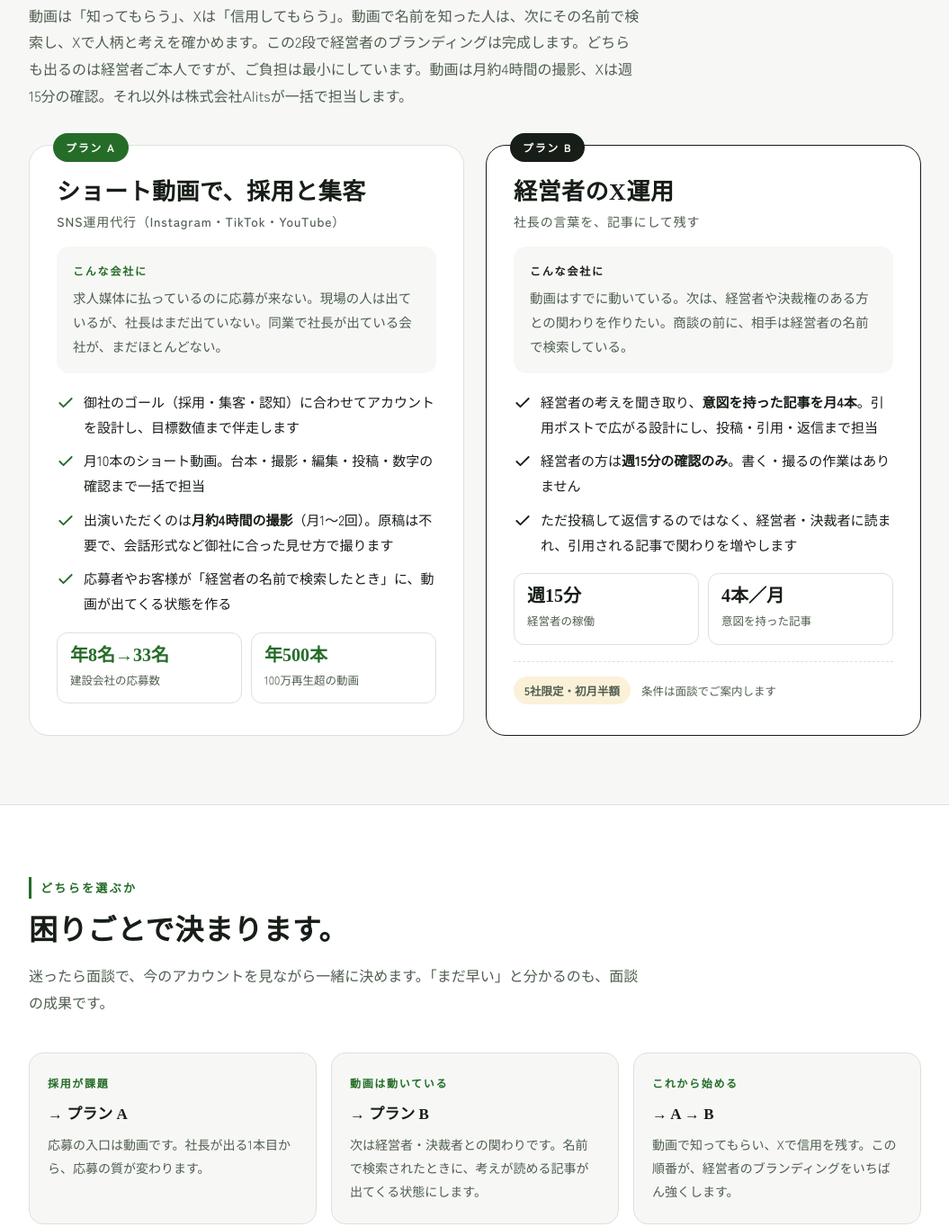
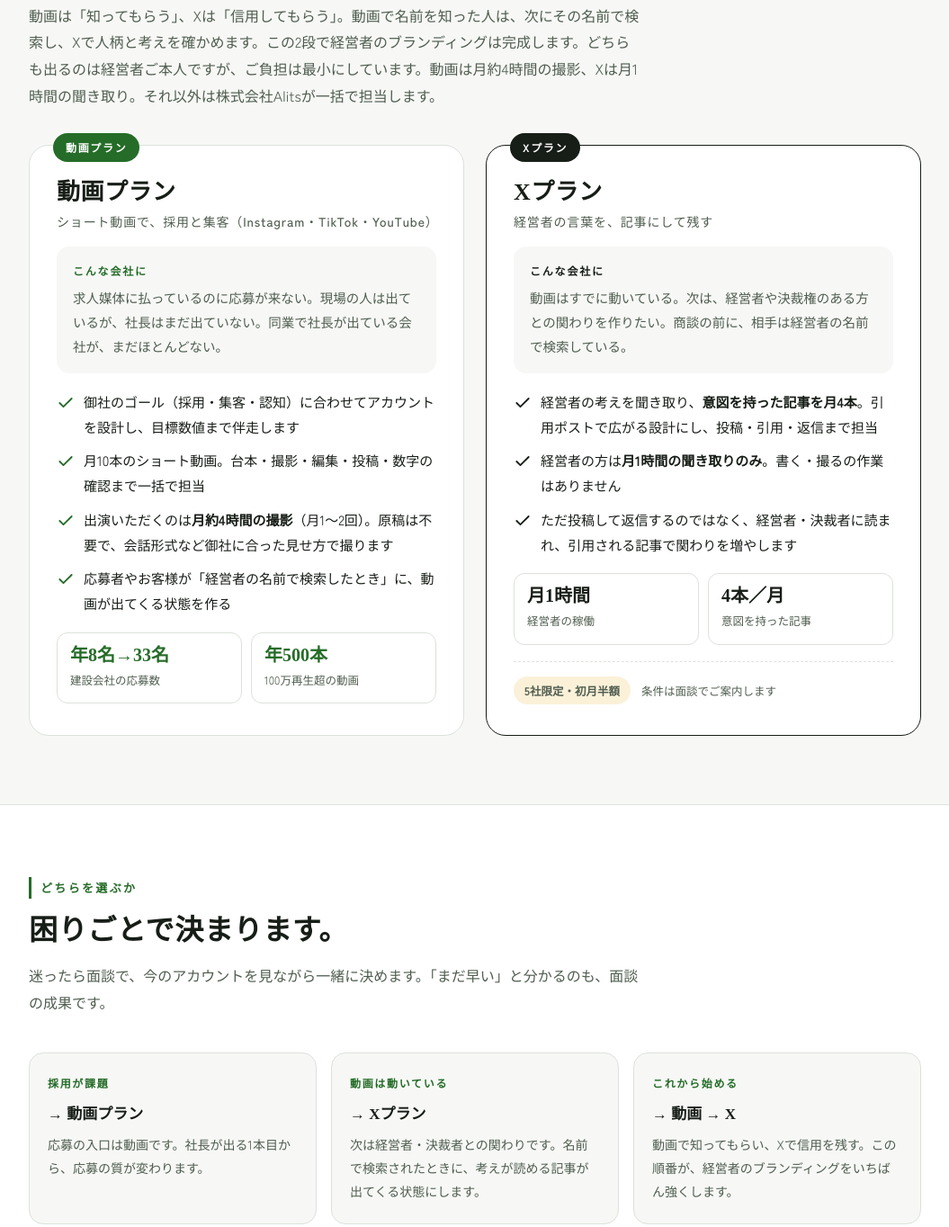
Before and after one commit to alits-jp/alits-jp.github.io, a plain HTML site: page plan/index.html in a window 1280 px wide. Shown: the part 1058-2422 px from the top of the page at 90% size, without its empty margins (112-1167 px from the left). Drawn offline with Linux system fonts and the light colour scheme; a web font is replaced by a local one.

Commit message:
動画プラン／Xプランの呼び方に統一、Xは月1時間

```diff
--- a/plan/index.html
+++ b/plan/index.html
@@ -185,11 +185,11 @@ fbq('init','1073346848635105');fbq('track','PageView');
   <div class="wrap">
     <div class="eyebrow">2つのプラン</div>
     <h2>動画で知ってもらい、Xで信用を残す。</h2>
-    <p class="sub">動画は「知ってもらう」、Xは「信用してもらう」。動画で名前を知った人は、次にその名前で検索し、Xで人柄と考えを確かめます。この2段で経営者のブランディングは完成します。どちらも出るのは経営者ご本人ですが、ご負担は最小にしています。動画は月約4時間の撮影、Xは週15分の確認。それ以外は株式会社Alitsが一括で担当します。</p>
+    <p class="sub">動画は「知ってもらう」、Xは「信用してもらう」。動画で名前を知った人は、次にその名前で検索し、Xで人柄と考えを確かめます。この2段で経営者のブランディングは完成します。どちらも出るのは経営者ご本人ですが、ご負担は最小にしています。動画は月約4時間の撮影、Xは月1時間の聞き取り。それ以外は株式会社Alitsが一括で担当します。</p>
     <div class="plans">
       <article class="plan a">
-        <span class="tag">プラン A</span>
-        <h3>ショート動画で、採用と集客<small>SNS運用代行（Instagram・TikTok・YouTube）</small></h3>
+        <span class="tag">動画プラン</span>
+        <h3>動画プラン<small>ショート動画で、採用と集客（Instagram・TikTok・YouTube）</small></h3>
         <div class="who"><b>こんな会社に</b><p>求人媒体に払っているのに応募が来ない。現場の人は出ているが、社長はまだ出ていない。同業で社長が出ている会社が、まだほとんどない。</p></div>
         <ul>
           <li><svg viewBox="0 0 24 24"><path d="M20 6 9 17l-5-5"/></svg><span>御社のゴール（採用・集客・認知）に合わせてアカウントを設計し、目標数値まで伴走します</span></li>
@@ -203,16 +203,16 @@ fbq('init','1073346848635105');fbq('track','PageView');
         </div>
       </article>
       <article class="plan b">
-        <span class="tag">プラン B</span>
-        <h3>経営者のX運用<small>社長の言葉を、記事にして残す</small></h3>
+        <span class="tag">Xプラン</span>
+        <h3>Xプラン<small>経営者の言葉を、記事にして残す</small></h3>
         <div class="who"><b>こんな会社に</b><p>動画はすでに動いている。次は、経営者や決裁権のある方との関わりを作りたい。商談の前に、相手は経営者の名前で検索している。</p></div>
         <ul>
           <li><svg viewBox="0 0 24 24"><path d="M20 6 9 17l-5-5"/></svg><span>経営者の考えを聞き取り、<b>意図を持った記事を月4本</b>。引用ポストで広がる設計にし、投稿・引用・返信まで担当</span></li>
-          <li><svg viewBox="0 0 24 24"><path d="M20 6 9 17l-5-5"/></svg><span>経営者の方は<b>週15分の確認のみ</b>。書く・撮るの作業はありません</span></li>
+          <li><svg viewBox="0 0 24 24"><path d="M20 6 9 17l-5-5"/></svg><span>経営者の方は<b>月1時間の聞き取りのみ</b>。書く・撮るの作業はありません</span></li>
           <li><svg viewBox="0 0 24 24"><path d="M20 6 9 17l-5-5"/></svg><span>ただ投稿して返信するのではなく、経営者・決裁者に読まれ、引用される記事で関わりを増やします</span></li>
         </ul>
         <div class="num">
-          <div><b>週15分</b><span>経営者の稼働</span></div>
+          <div><b>月1時間</b><span>経営者の稼働</span></div>
           <div><b>4本／月</b><span>意図を持った記事</span></div>
         </div>
         <div class="price"><span class="offer">5社限定・初月半額</span><span>条件は面談でご案内します</span></div>
@@ -227,9 +227,9 @@ fbq('init','1073346848635105');fbq('track','PageView');
     <h2>困りごとで決まります。</h2>
     <p class="sub">迷ったら面談で、今のアカウントを見ながら一緒に決めます。「まだ早い」と分かるのも、面談の成果です。</p>
     <div class="pick">
-      <div><i>採用が課題</i><b>→ プラン A</b><p>応募の入口は動画です。社長が出る1本目から、応募の質が変わります。</p></div>
-      <div><i>動画は動いている</i><b>→ プラン B</b><p>次は経営者・決裁者との関わりです。名前で検索されたときに、考えが読める記事が出てくる状態にします。</p></div>
-      <div><i>これから始める</i><b>→ A → B</b><p>動画で知ってもらい、Xで信用を残す。この順番が、経営者のブランディングをいちばん強くします。</p></div>
+      <div><i>採用が課題</i><b>→ 動画プラン</b><p>応募の入口は動画です。社長が出る1本目から、応募の質が変わります。</p></div>
+      <div><i>動画は動いている</i><b>→ Xプラン</b><p>次は経営者・決裁者との関わりです。名前で検索されたときに、考えが読める記事が出てくる状態にします。</p></div>
+      <div><i>これから始める</i><b>→ 動画 → X</b><p>動画で知ってもらい、Xで信用を残す。この順番が、経営者のブランディングをいちばん強くします。</p></div>
     </div>
   </div>
 </section>
@@ -240,8 +240,8 @@ fbq('init','1073346848635105');fbq('track','PageView');
     <h2>30分で、最初の30日の動きが決まります。</h2>
     <div class="steps">
       <div class="step"><div class="n">01</div><h3>オンライン面談（無料・30分）</h3><p>御社の採用ページとSNSを事前に拝見してから当日を迎えます。「今のままで伸びる点」「変えると伸びる点」を整理してお渡しします。</p></div>
-      <div class="step"><div class="n">02</div><h3>ご提案（必要なときだけ）</h3><p>AかBか、両方か。御社の課題に合う方だけをご提案します。社内でご検討いただけるよう、整理した内容は資料にしてお渡しします。</p></div>
-      <div class="step"><div class="n">03</div><h3>開始</h3><p>Aはアカウント設計と初回撮影の日程から、Bは経営者への聞き取り1時間から始まります。最初の投稿まで、Aは2週間、Bは1週間が目安です。</p></div>
+      <div class="step"><div class="n">02</div><h3>ご提案（必要なときだけ）</h3><p>動画かXか、その順番か。御社の課題に合う方だけをご提案します。社内でご検討いただけるよう、整理した内容は資料にしてお渡しします。</p></div>
+      <div class="step"><div class="n">03</div><h3>開始</h3><p>動画プランはアカウント設計と初回撮影の日程から、Xプランは経営者への聞き取り1時間から始まります。最初の投稿まで、動画は2週間、Xは1週間が目安です。</p></div>
     </div>
   </div>
 </section>
@@ -293,8 +293,8 @@ fbq('init','1073346848635105');fbq('track','PageView');
       </select>
       <label>気になるプラン<span class="req">必須</span></label>
       <div class="choice">
-        <label><input type="radio" name="type" value="A 動画" required><span>A 動画で採用・集客</span></label>
-        <label><input type="radio" name="type" value="B X"><span>B 経営者のX</span></label>
+        <label><input type="radio" name="type" value="動画プラン" required><span>動画プラン</span></label>
+        <label><input type="radio" name="type" value="Xプラン"><span>Xプラン</span></label>
         <label><input type="radio" name="type" value="相談して決める"><span>相談して決めたい</span></label>
       </div>
       <label>会社のSNSか採用ページのURL（任意）</label>
```
